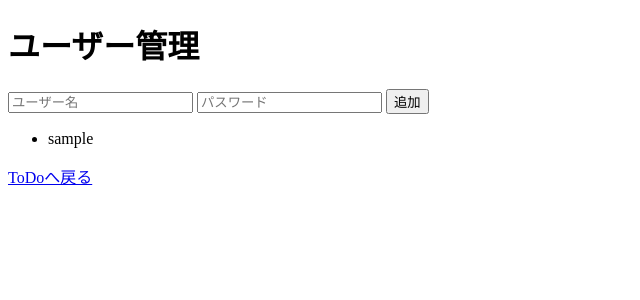
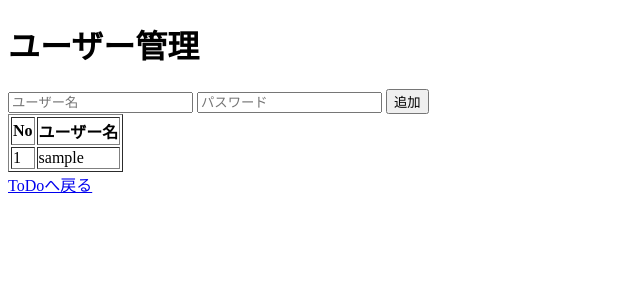
Before and after one commit to Yuuki-Creat/ToDo_app, a Flask app: page /users in a window 1280 px wide. Shown: the top 300 px of the page, without its empty margins (0-640 px from the left). Run offline with Flask 3, Linux system fonts and the light colour scheme; tables that the repository leaves empty hold one stand-in row (values such as "Sample post").

Commit message:
window table add1

```diff
--- a/templates/users.html
+++ b/templates/users.html
@@ -10,11 +10,18 @@
         <input type="password" name="password" placeholder="パスワード" required>
         <button type="submit">追加</button>
     </form>
-    <ul>
+    <table border="1">
+        <tr>
+            <th>No</th>
+            <th>ユーザー名</th>
+        </tr>
         {% for user in users %}
-            <li>{{ user.username }}</li>
+        <tr>
+            <td>{{ loop.index }}</td>
+            <td>{{ user.username }}</td>
+        </tr>
         {% endfor %}
-    </ul>
+    </table>
     <a href="/">ToDoへ戻る</a>
 </body>
 </html>
```
